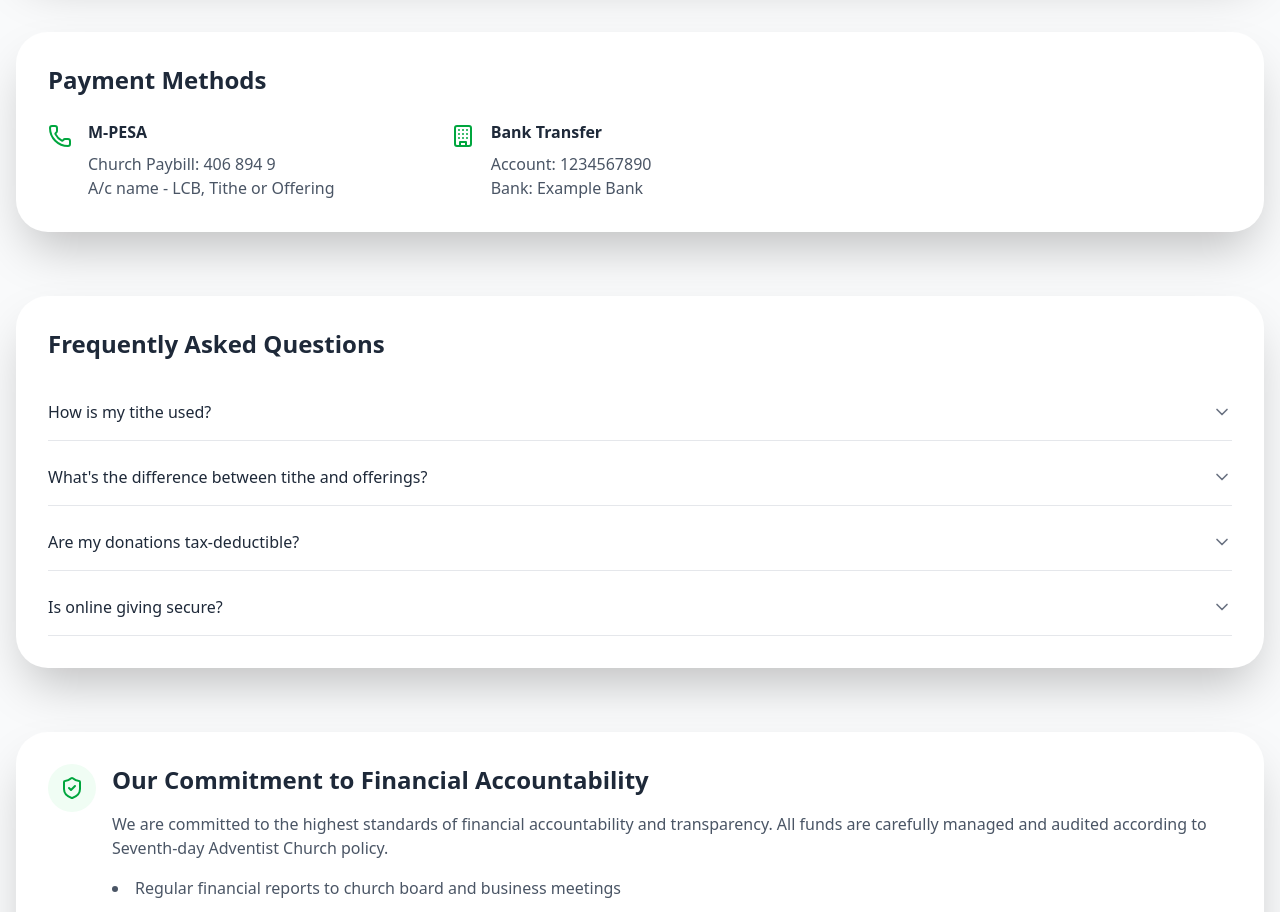
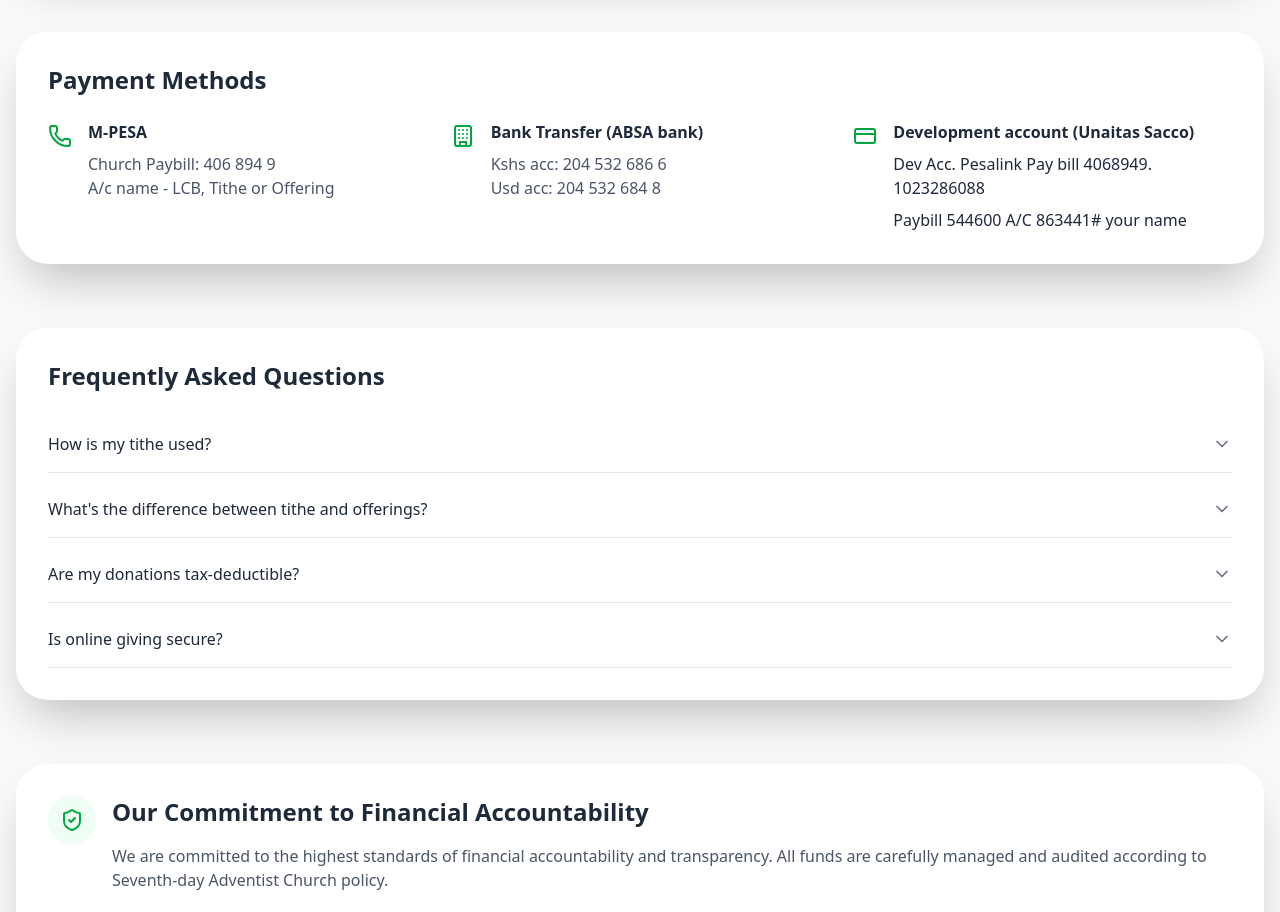
Before and after one commit to Griffin-Ndede/Kitisuru_SDA, a React (Vite) app: page /giving in a window 1280 px wide. Shown: the part 980-1892 px from the top of the page. Built offline with nearby package versions, Linux system fonts and the light colour scheme.

Commit message:
adds information about payment

```diff
--- a/src/Pages/Giving.jsx
+++ b/src/Pages/Giving.jsx
@@ -155,25 +155,26 @@ function Giving() {
               <div className="flex items-start space-x-4">
                 <Building className="w-6 h-6 text-green-600 mt-1" />
                 <div>
-                  <h3 className="font-semibold text-gray-800 mb-2">Bank Transfer</h3>
-                  <p className="text-gray-600">Account: 1234567890</p>
-                  <p className="text-gray-600">Bank: Example Bank</p>
+                  <h3 className="font-semibold text-gray-800 mb-2">Bank Transfer (ABSA bank)</h3>
+                  <p className="text-gray-600">Kshs acc: 204 532 686 6</p>
+                  <p className="text-gray-600">Usd acc: 204 532 684 8</p>
                 </div>
               </div>
-              {/* <div className="flex items-start space-x-4">
+              <div className="flex items-start space-x-4">
                 <CreditCard className="w-6 h-6 text-green-600 mt-1" />
                 <div>
-                  <h3 className="font-semibold text-gray-800 mb-2">Online Platforms</h3>
+                  <h3 className="font-semibold text-gray-800 mb-2">Development account (Unaitas Sacco)</h3>
                   <div className="space-y-2">
-                    <a href="#" className="flex items-center text-blue-600 hover:text-blue-700">
-                      Adventist Giving <ExternalLink className="w-4 h-4 ml-1" />
-                    </a>
-                    <a href="#" className="flex items-center text-blue-600 hover:text-blue-700">
-                      PayPal <ExternalLink className="w-4 h-4 ml-1" />
-                    </a>
+                    <p className="flex items-center text-gray-800">
+                      Dev Acc. Pesalink Pay bill 4068949.
+                      <br />1023286088
+                    </p>
+                    <p className="flex items-center text-gray-800">
+                      Paybill 544600 A/C 863441# your name
+                    </p>
                   </div>
                 </div>
-              </div> */}
+              </div>
             </div>
           </div>
 
```
